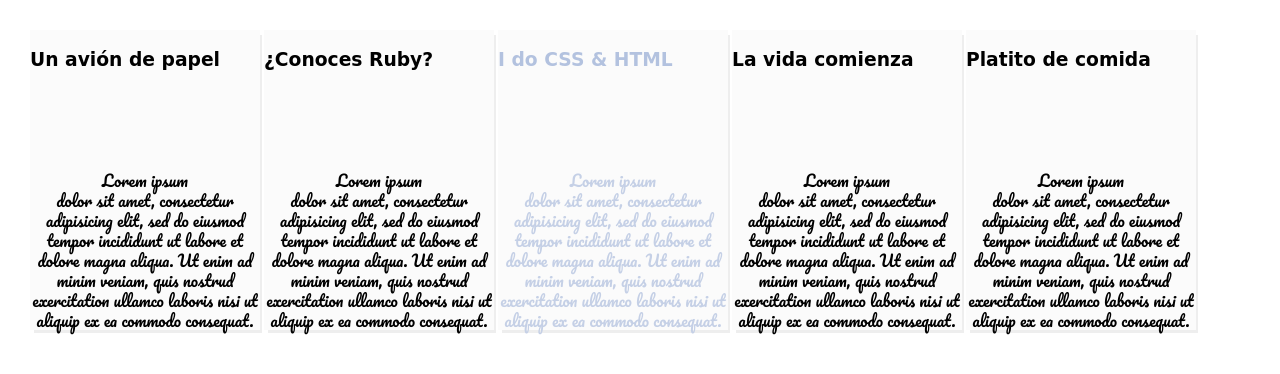
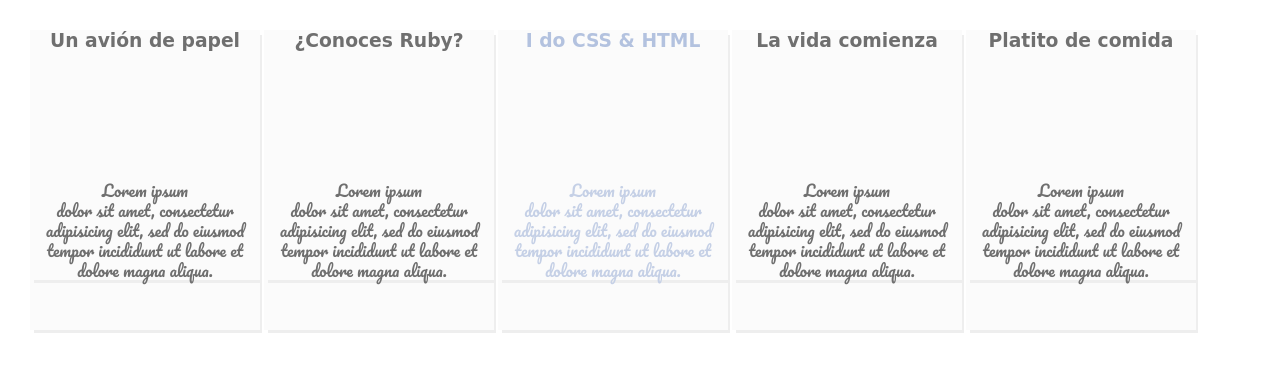
Before and after one commit to spectrecode/tipografias_e_iconos, a plain HTML site: page index.html in a window 1280 px wide. Drawn offline with Linux system fonts and the light colour scheme; a web font is replaced by a local one.

Commit message:
Actualizando cambios

```diff
--- a/css/main.css
+++ b/css/main.css
@@ -1,3 +1,8 @@
+*	{
+	margin: 0px;
+	padding: 0px;
+}
+
 body	{
 	margin: 30px;
 }
@@ -5,6 +10,7 @@ body	{
 div	{
 	position: relative;
 	display: inline-block;
+	color: #6F6F6F;
 	height: 300px;
 	width: 230px;
 	background-color: #FBFBFB;
@@ -13,7 +19,6 @@ div	{
 }
 
 h3	{
-	position: absolute;
 	font-family: 'Fontdiner Swanky', cursive;
 }
 
@@ -23,7 +28,7 @@ h3	{
 	display: block;
 	word-wrap: break-word;
 	line-height: 20px;
-	bottom: 0px;
+	bottom: 50px;
 	height: auto;
 }
 
--- a/index.html
+++ b/index.html
@@ -11,41 +11,31 @@
         <h3>Un avión de papel</h3>
         <div class="contenido">Lorem ipsum
             <br/>dolor sit amet, consectetur adipisicing elit, sed do eiusmod
-            tempor incididunt ut labore et dolore magna aliqua. Ut enim ad minim veniam,
-            quis nostrud exercitation ullamco laboris nisi ut aliquip ex ea commodo
-            consequat.</div>
+            tempor incididunt ut labore et dolore magna aliqua.</div>
     </div>
     <div class="ruby">
         <h3>¿Conoces Ruby?</h3>
         <div class="contenido">Lorem ipsum
             <br/>dolor sit amet, consectetur adipisicing elit, sed do eiusmod
-            tempor incididunt ut labore et dolore magna aliqua. Ut enim ad minim veniam,
-            quis nostrud exercitation ullamco laboris nisi ut aliquip ex ea commodo
-            consequat.</div>
+            tempor incididunt ut labore et dolore magna aliqua.</div>
     </div>
     <div class="corazon">
         <h3>I do CSS & HTML</h3>
         <div class="contenido">Lorem ipsum
             <br/>dolor sit amet, consectetur adipisicing elit, sed do eiusmod
-            tempor incididunt ut labore et dolore magna aliqua. Ut enim ad minim veniam,
-            quis nostrud exercitation ullamco laboris nisi ut aliquip ex ea commodo
-            consequat.</div>
+            tempor incididunt ut labore et dolore magna aliqua.</div>
     </div>
     <div class="tacho">
         <h3>La vida comienza</h3>
         <div class="contenido">Lorem ipsum
             <br/>dolor sit amet, consectetur adipisicing elit, sed do eiusmod
-            tempor incididunt ut labore et dolore magna aliqua. Ut enim ad minim veniam,
-            quis nostrud exercitation ullamco laboris nisi ut aliquip ex ea commodo
-            consequat.</div>
+            tempor incididunt ut labore et dolore magna aliqua.</div>
     </div>
-    <div class="pollo">
+    <div class="plato">
         <h3>Platito de comida</h3>
         <div class="contenido">Lorem ipsum
             <br/>dolor sit amet, consectetur adipisicing elit, sed do eiusmod
-            tempor incididunt ut labore et dolore magna aliqua. Ut enim ad minim veniam,
-            quis nostrud exercitation ullamco laboris nisi ut aliquip ex ea commodo
-            consequat.</div>
+            tempor incididunt ut labore et dolore magna aliqua.</div>
     </div>
 </body>
 </html>
```
